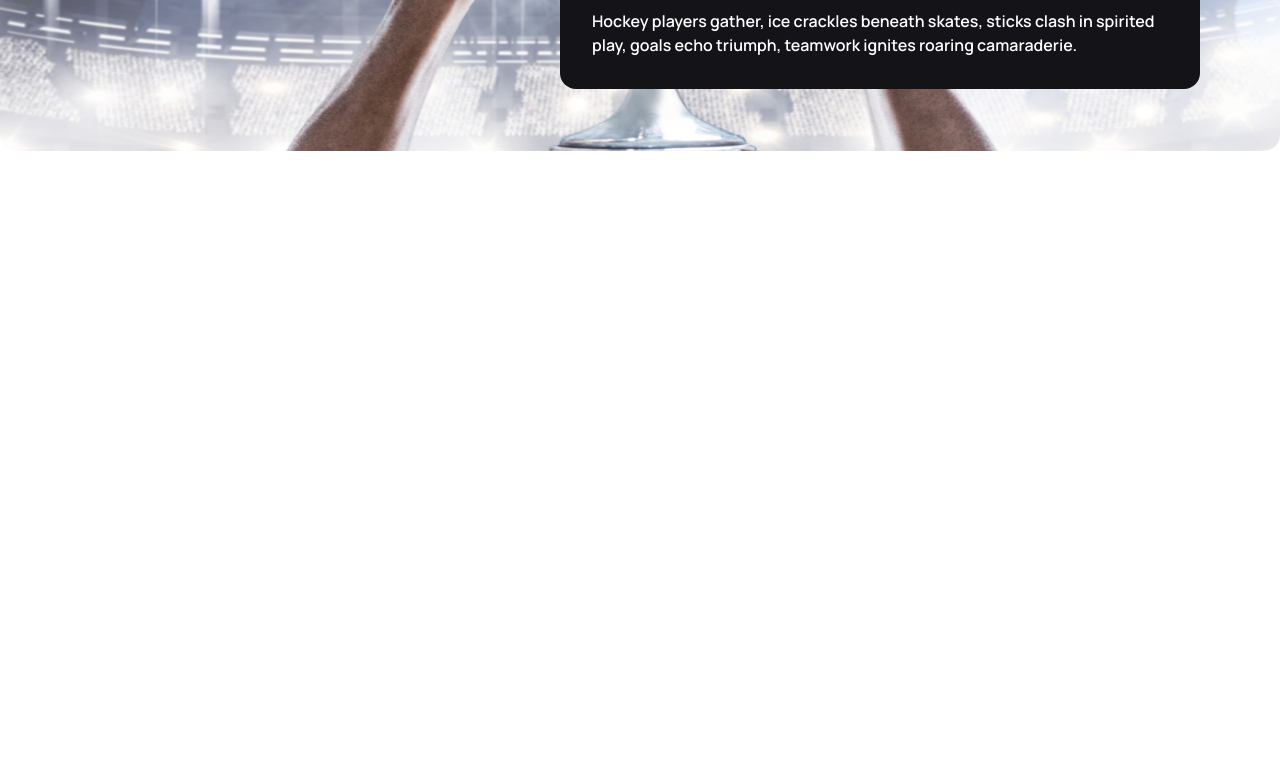
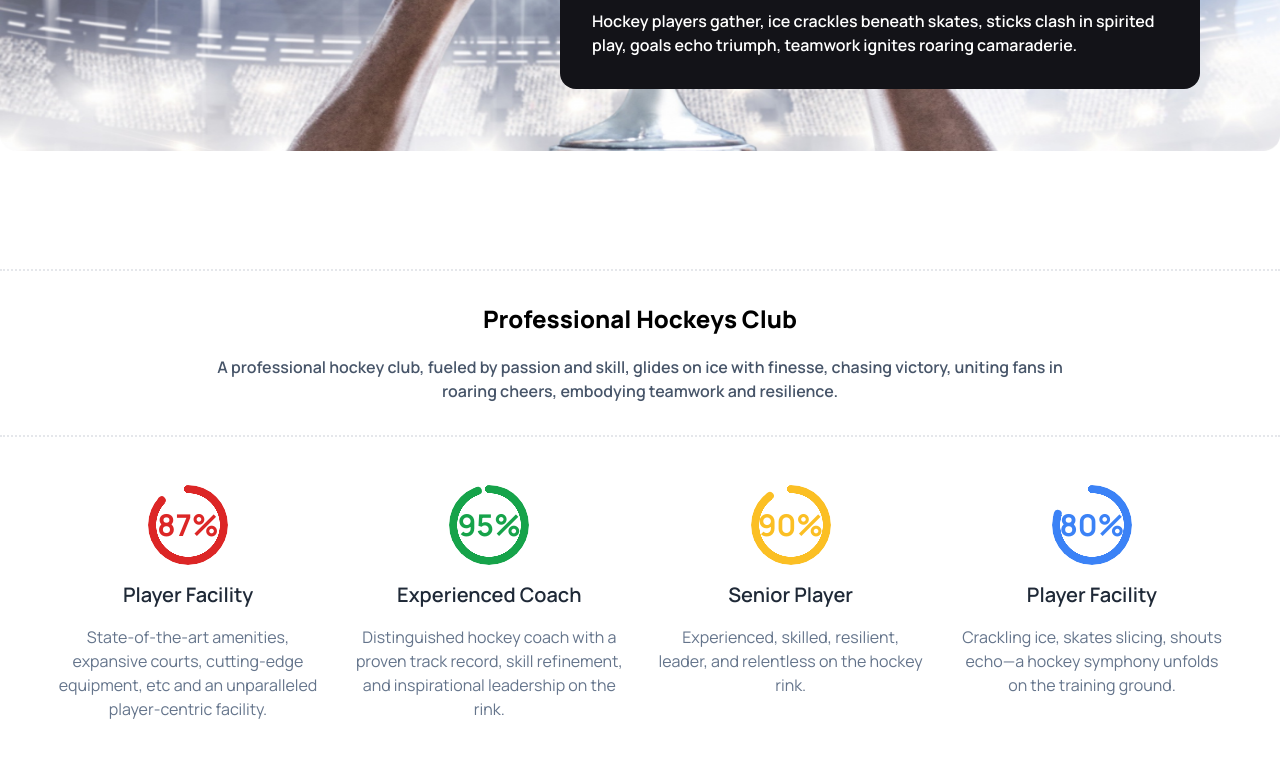
Before and after one commit to Ahmedturaj/B9A3-Hockeys, a plain HTML site: page index.html in a window 1280 px wide. Shown: the part 519-1276 px from the top of the page. Before the commit the page ends 800 px from the top, so only its background shows below. Drawn offline with nearby package versions, Linux system fonts and the light colour scheme.

Commit message:
added Professional Hokey's Club

```diff
--- a/index.html
+++ b/index.html
@@ -68,7 +68,7 @@
             </div>
         </nav>
         <!-- banner -->
-        <div class="">
+        <div>
             <div class="carousel w-full max-h-[550px] rounded-xl">
                 <div id="slide1" class="carousel-item relative w-full">
                     <img src="./Images/1.png" class="container mx-auto" />
@@ -101,13 +101,51 @@
             </div>
             <div class="lg:absolute lg:-mt-56  lg:right-20 lg:w-6/12 text-white p-8 bg-[#131318] rounded-2xl">
                 <h3 class="text-2xl mb-3 font-extrabold">Meet all the heroes from the field</h3>
-                <p class="font-semibold">Hockey players gather, ice crackles beneath skates, sticks clash in spirited play, goals echo triumph, teamwork ignites roaring camaraderie.</p>
+                <p class="font-semibold">Hockey players gather, ice crackles beneath skates, sticks clash in spirited
+                    play, goals echo triumph, teamwork ignites roaring camaraderie.</p>
             </div>
         </div>
     </header>
     <!-- main -->
-    <main>
-
+    <main class="container mx-auto">
+        <!-- Professional Hockeys Club -->
+        <section class="my-28">
+            <div class="text-center border-y-2 border-dotted py-8 lg:px-48">
+                <h3 class="text-2xl font-extrabold text-black mb-5">Professional Hockeys Club</h3>
+                <p class="text-base text-slate-600 font-semibold">A professional hockey club, fueled by passion and
+                    skill, glides on ice with finesse, chasing victory, uniting fans in roaring cheers, embodying
+                    teamwork and resilience.</p>
+            </div>
+            <!-- redial progress -->
+            <div class=" lg:w-11/12 lg:mx-auto mt-12 grid grid-cols-1 lg:grid-cols-4
+            gap-y-4
+            lg:gap-8">
+                <div class="text-center">
+                    <div class="radial-progress text-red-600 font-bold text-3xl" style="--value:87;" role="progressbar">87%</div>
+                    <h3 class="text-xl my-4 font-semibold">Player Facility</h3>
+                    <p class="text-base text-slate-500">State-of-the-art amenities, expansive courts, cutting-edge
+                        equipment, etc and an unparalleled player-centric facility.</p>
+                </div>
+                <div class="text-center">
+                    <div class="radial-progress text-green-600 font-bold text-3xl" style="--value:95;" role="progressbar">95%</div>
+                    <h3 class="text-xl my-4 font-semibold">Experienced Coach</h3>
+                    <p class="text-base text-slate-500">Distinguished hockey coach with a proven track record, skill
+                        refinement, and inspirational leadership on the rink.</p>
+                </div>
+                <div class="text-center">
+                    <div class="radial-progress text-amber-400 font-bold text-3xl" style="--value:90;" role="progressbar">90%</div>
+                    <h3 class="text-xl my-4 font-semibold">Senior Player</h3>
+                    <p class="text-base text-slate-500">Experienced, skilled, resilient, leader, and relentless on the
+                        hockey rink.</p>
+                </div>
+                <div class="text-center">
+                    <div class="radial-progress text-blue-500 font-bold text-3xl" style="--value:80;" role="progressbar">80%</div>
+                    <h3 class="text-xl my-4 font-semibold">Player Facility</h3>
+                    <p class="text-base text-slate-500">Crackling ice, skates slicing, shouts echo—a hockey symphony
+                        unfolds on the training ground.</p>
+                </div>
+            </div>
+        </section>
     </main>
     <!-- footer -->
     <footer>
```
